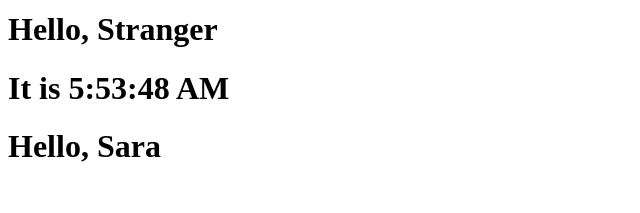
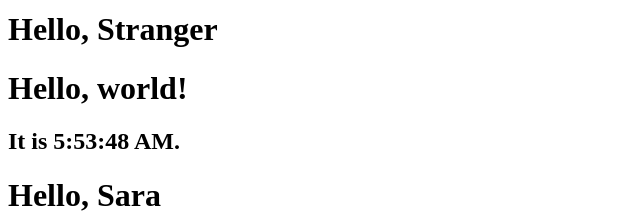
Before and after one commit to SungHyun627/React_Study, a React (Create React App) app in the folder react-main-concepts/: page / in a window 1280 px wide. Shown: the part 127-340 px from the top of the page, without its empty margins (0-640 px from the left). Built offline with nearby package versions, Linux system fonts and the light colour scheme.

Commit message:
5. State and Lifecycle

```diff
--- a/react-main-concepts/src/App.js
+++ b/react-main-concepts/src/App.js
@@ -1,6 +1,6 @@
 import Hello from './components/hello';
 import Element from './components/element';
-import Tick from './components/tick';
+import Clock from './components/clock';
 import Welcome from './components/welcome';
 
 function App() {
@@ -8,7 +8,7 @@ function App() {
     <div className="App">
       <Hello />
       <Element />
-      <Tick />
+      <Clock />
       <Welcome name="Sara"></Welcome>
     </div>
   );
--- /dev/null
+++ b/react-main-concepts/src/components/clock.js
@@ -0,0 +1,30 @@
+import React from 'react';
+export default class Clock extends React.Component {
+  constructor(props) {
+    super(props);
+    this.state = { date: new Date() };
+  }
+
+  tick() {
+    this.setState({
+      date: new Date(),
+    });
+  }
+
+  componentDidMount() {
+    this.timerId = setInterval(() => this.tick(), 1000);
+  }
+
+  componentWillUnmount() {
+    clearInterval(this.timerId);
+  }
+
+  render() {
+    return (
+      <>
+        <h1>Hello, world!</h1>
+        <h2>It is {this.state.date.toLocaleTimeString()}. </h2>
+      </>
+    );
+  }
+}
--- a/react-main-concepts/src/components/tick.js
+++ /dev/null
@@ -1,7 +0,0 @@
-export default function Tick() {
-  return (
-    <div className="tick">
-      <h1>It is {new Date().toLocaleTimeString()}</h1>
-    </div>
-  );
-}
--- a/react-main-concepts/src/index.js
+++ b/react-main-concepts/src/index.js
@@ -2,12 +2,9 @@ import React from 'react';
 import ReactDOM from 'react-dom/client';
 import App from './App';
 
-function index() {
 const root = ReactDOM.createRoot(document.getElementById('root'));
 root.render(
   <React.StrictMode>
     <App />
   </React.StrictMode>
 );
-}
-setInterval(index, 1000);
```
Lines whose indentation alone changed are shown as unchanged.
